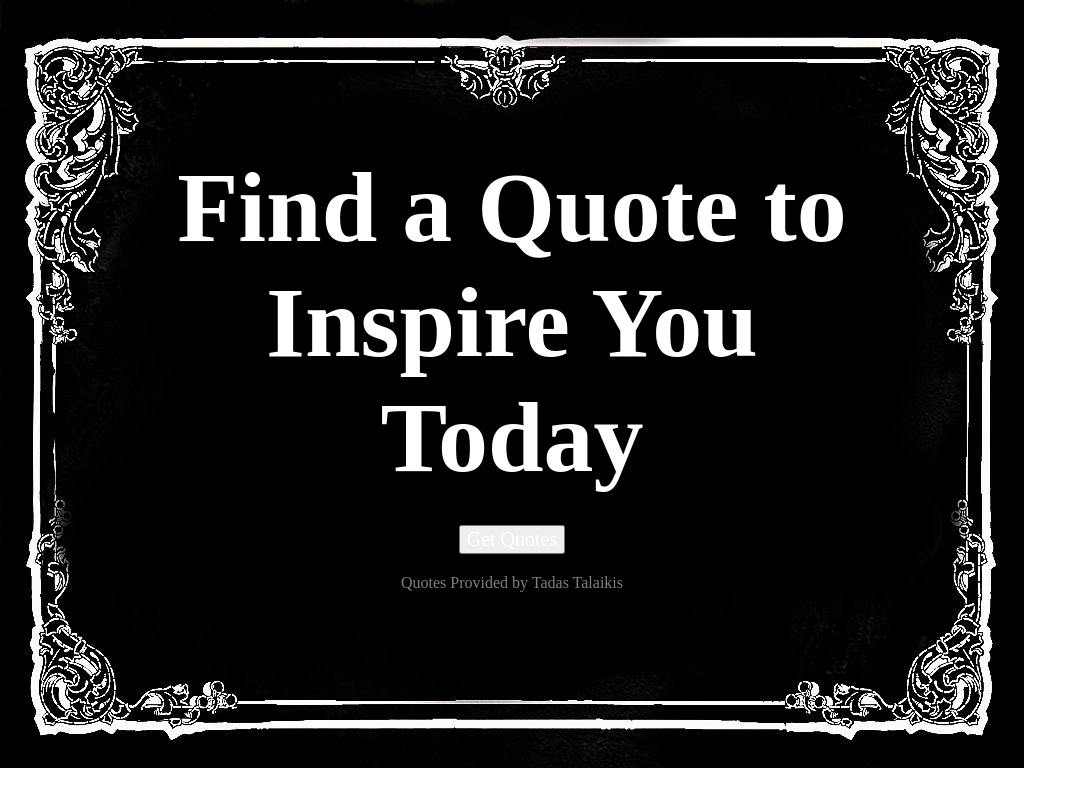
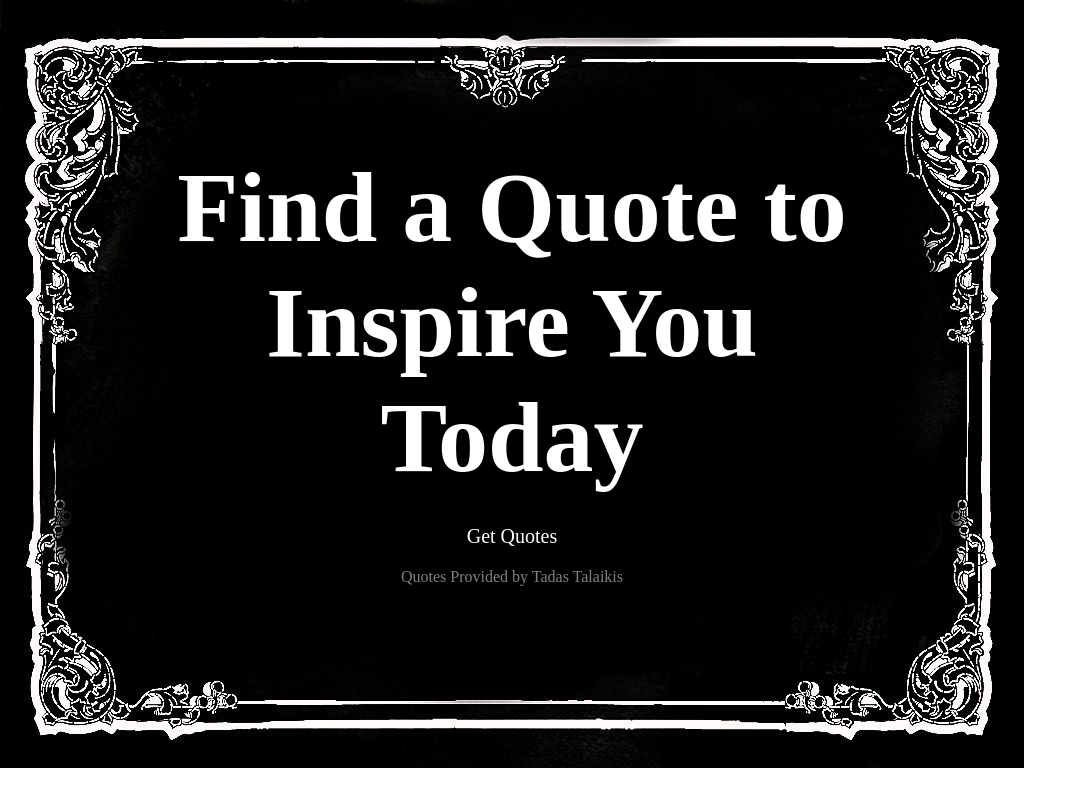
Before and after one commit to christinetran825/everyday-quotes, a React (Create React App) app: page / in a window 1280 px wide. Shown: the whole page, without its empty margins (0-1087 px from the left). Built offline with nearby package versions, Linux system fonts and the light colour scheme; a web font is replaced by a local one.

Commit message:
changed button styles

```diff
--- a/src/App.css
+++ b/src/App.css
@@ -44,7 +44,10 @@ a {
 }
 
 button {
+  background-color: black;
+  border: none;
   font-size: 20px;
+  padding: 0 30px;
 }
 
 a {
```
